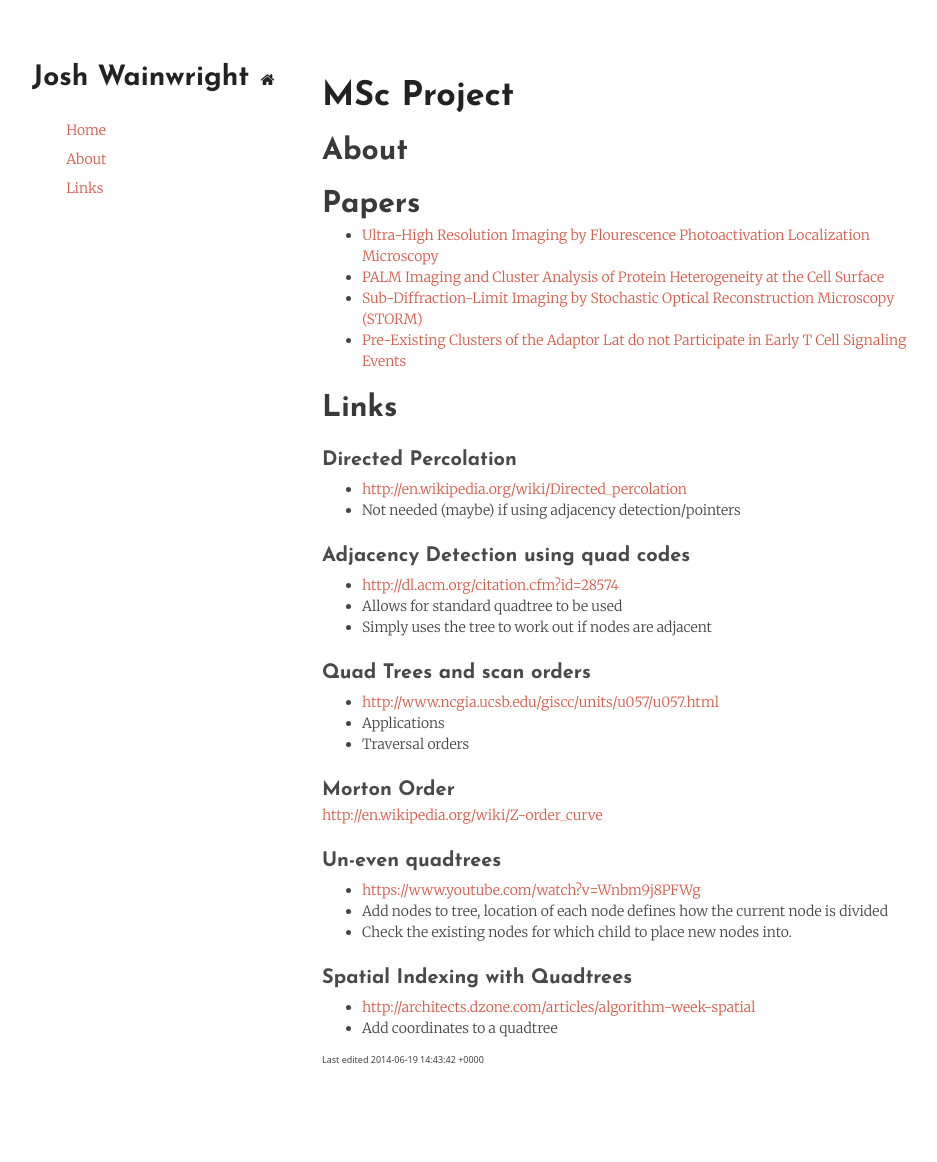
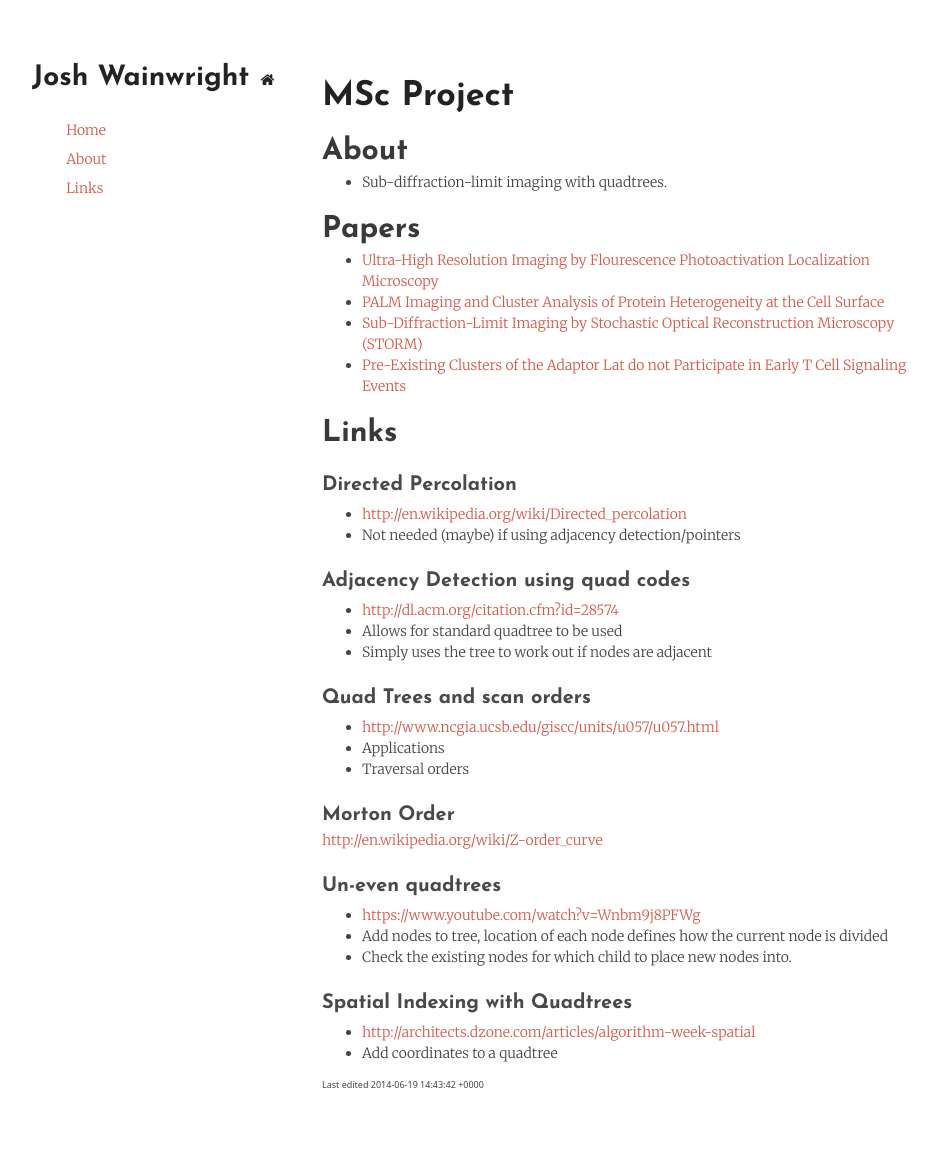
Before and after one commit to joshaw/MScProject, a Jekyll site: the page built from site/index.md, in a window 1280 px wide. Shown: the whole page, without its empty margins (148-1085 px from the left). Built offline with Jekyll 4.4.1, drawn with Linux system fonts in a browser that asks for light colours; before the commit the page ends 1137 px from its top, so only the background shows below that.

Commit message:
Add short description

```diff
--- a/site/index.md
+++ b/site/index.md
@@ -6,6 +6,7 @@ title: Home
 # MSc Project
 
 ## About
+- Sub-diffraction-limit imaging with quadtrees.
 
 ## Papers
 - [Ultra-High Resolution Imaging by Flourescence Photoactivation Localization
```
